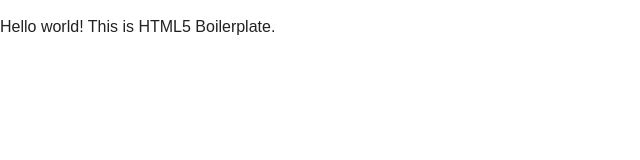
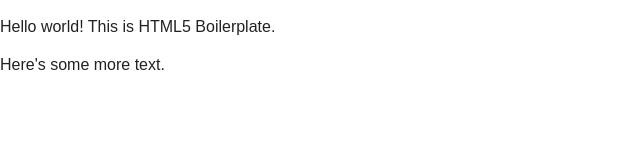
Before and after one commit to chenjyw/TransparentLA, a plain HTML site: page index.html in a window 1280 px wide. Shown: the whole page, without its empty margins (0-640 px from the left). Drawn offline with nearby package versions, Linux system fonts and the light colour scheme.

Commit message:
more text

```diff
--- a/index.html
+++ b/index.html
@@ -22,6 +22,7 @@
         <![endif]-->
 
         <p>Hello world! This is HTML5 Boilerplate.</p>
+        <p>Here's some more text.</p>
 
         <script src="//ajax.googleapis.com/ajax/libs/jquery/1.10.1/jquery.min.js"></script>
         <script>window.jQuery || document.write('<script src="js/vendor/jquery-1.10.1.min.js"><\/script>')</script>
```
